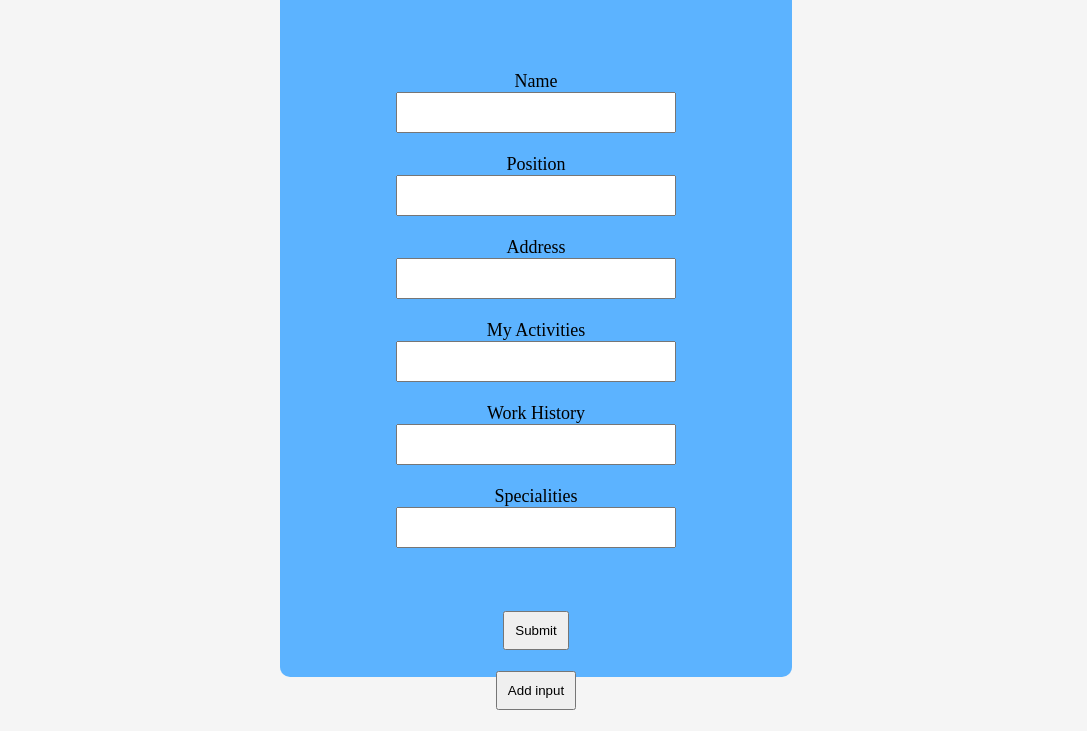
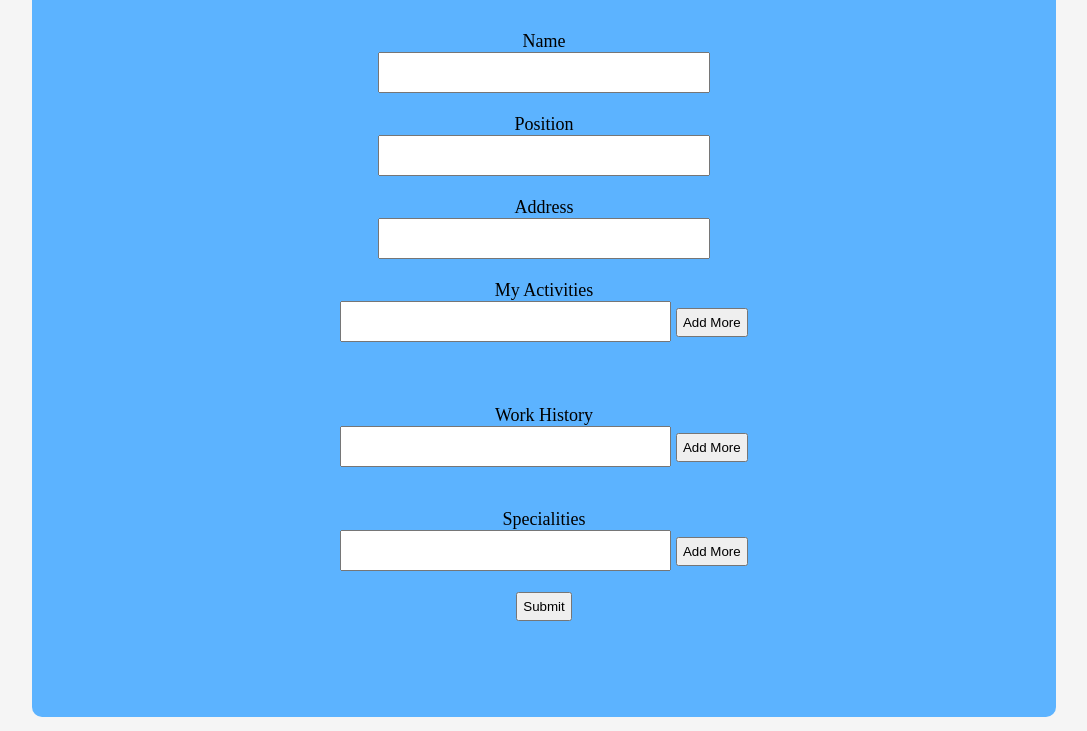
Before and after one commit to AhasanRahman/form_practice, a plain HTML site: page index.html in a window 1280 px wide. Shown: the part 91-822 px from the top of the page, without its empty margins (104-1191 px from the left). Drawn offline with Linux system fonts and the light colour scheme.

Commit message:
uiupdate

```diff
--- a/index.html
+++ b/index.html
@@ -1,59 +1,75 @@
 <!DOCTYPE html>
 <html lang="en">
+
 <head>
     <meta charset="UTF-8">
     <meta name="viewport" content="width=device-width, initial-scale=1.0">
     <title>Document</title>
     <link rel="stylesheet" href="style.css">
 </head>
+
 <body>
+
     <div class="container">
+
         <label for="image_input">Select image:</label>
 
-        <input type="file"  id="image_input" value=""  accept="image/png, image/jpg">
+        <input type="file" id="image_input" value="" accept="image/png, image/jpg">
 
         <img id="img" src="" alt="images">
 
         <div id="display_image"></div>
 
-        <form id ="myform" onsubmit="" >
 
+        <form id="myform" onsubmit="">
 
-           <br><br>
-
+            <br><br>
 
             <label for="name">Name</label><br>
             <input type="text" name=""><br>
             <br>
 
             <label for="name">Position</label><br>
-            <input type="text" name=""   ><br>
+            <input type="text" name=""><br>
 
             <br>
             <label for="name">Address</label><br>
-            <input type="text" name=""  ><br>
-             <br>
+            <input type="text" name=""><br>
+            <br>
 
-            <section class="repeating" id="repeating">
+
+            <div id="repeat1">
                 <label for="name">My Activities</label><br>
-                <input type="text" name=""   ><br>
+                <input type="text"  >
+                <button onclick="handleaddInput(event)" class="push-to-add"> Add More</button><br><br>
 
-                <br>
+            </div>
+            <br>
+            <br>
+
+            <div id="repeat2">
                 <label for="name">Work History</label><br>
-                <input type="text" name=""  ><br><br>
+                <input type="text" name="">
+                <button onclick="handleaddInput2(event)" class="push-to-add"> Add More</button><br>
+            </div>
 
-                <label for="name">Specialities</label><br>
-                <input type="text" name=""><br><br>
-
-            </section>
 
             <br><br>
-            <button type="submit" class="push-to-add" > Submit</button><br><br>
+            <div id="repeat3">
+                <label for="name">Specialities</label><br>
+                <input type="text" name="">
+                <button onclick="handleaddInput3(event)" class="push-to-add"> Add More</button>
+
+            </div>
+
+            <br>
+            <button type="submit" class="push-to-add"> Submit</button><br>
 
         </form>
-        <button onclick="handleaddInput()" class="push-to-add" > Add input</button><br><br>
+        <!-- <button onclick="handleaddInput()" class="push-to-add" > Add input</button><br><br> -->
     </div>
 
-<script src="index.js"></script>
+    <script src="index.js"></script>
 </body>
+
 </html>
--- a/index.js
+++ b/index.js
@@ -1,23 +1,103 @@
-let repeating = document.getElementById("repeating");
+let repeat1 = document.getElementById("repeat1");
 const img = document.getElementById("img");
 
+// const element = document.getElementById("input_data");
+let countId=0
 const handleaddInput = () => {
-    //  event.preventDefault();
+      //event.preventDefault();
+
     const newinput = `
 
-    <input type="text" name=""   ><br>
-
-    <br>
-    <input type="text" name=""  ><br><br>
+     <input type="text" name="" id="inputid${countId=countId+1}" placeholder="work hours">
 
 
-    <input type="text" name=""  ><br>`
+     <button id="btn${countId}" onclick="removeFunction(event,${countId})">remove</button>`
 
-    repeating.innerHTML += (newinput);
+    repeat1.innerHTML += (newinput);
+
 }
+
+const removeFunction=(event,id)=>{
+    event.preventDefault();
+
+    document.getElementById(`inputid${id}`).remove();
+    document.getElementById(`btn${id}`).remove();
+}
+
+let repeat2 = document.getElementById("repeat2");
+
+const handleaddInput2 = (event) => {
+    event.preventDefault();
+    const newinput = `
+
+    <input type="text" name="" id="inputid${countId=countId+1}" placeholder="Development">
+
+
+    <button id="btn${countId}" onclick="removeFunction(event,${countId})">remove</button>`
+
+    repeat2.innerHTML += (newinput);
+}
+
+
+let repeat3 = document.getElementById("repeat3");
+
+const handleaddInput3 = (event) => {
+    event.preventDefault();
+    const newinput = `
+
+    <input type="text" name="" id="inputid${countId=countId+1}" placeholder="">
+
+
+    <button id="btn${countId}" onclick="removeFunction(event,${countId})">remove</button>`
+
+    repeat3.innerHTML += (newinput);
+}
+
 
 const image_input = document.querySelector("#image_input");
 
 image_input.addEventListener("change", () => {
     img.src = URL.createObjectURL(image_input.files[0]);
 });
+
+
+
+
+
+
+
+
+
+
+
+
+
+// if(input_data.value){
+    //     const para =document.createElement("");
+
+    //     para.innerHTML = `${input_data.value} <button>delete</button>`;
+
+    //     const deleteBtn = para.getElementsByTagName("button");
+
+    //     deleteBtn[0].addEventListener("click",() => {
+    //         para.remove();
+    //     })
+
+    // element.appendChild(para)
+    // }
+
+
+
+// const handleaddInput = () => {
+//     //  e.preventDefault();
+
+//     const newinput = `
+
+//     Job success <input id="input${idcount=idcount+1}" type="text" name="" placeholder=""   >
+//     <br><br>
+//      On budget
+//     <input id="input${idcount=idcount+1}" type="text" name=""  >`
+
+//     repeating.innerHTML += (newinput);
+
+// }
--- a/style.css
+++ b/style.css
@@ -3,30 +3,35 @@ body{
     display: flex;
     justify-content: center;
     height: 100vh;
+    width: 100vw;
     /* padding: 20px; */
 background-color:whitesmoke;
 font-size: large;
 
 }
 
-#myform{
+#myform {
+  height: ;
+  width:;
+  align-items:;
 
 }
 .container{
     text-align: center;
-    height: 90vh;
-    width: 40vw;
+    height: 100%;
+    width: 80vw;
     border-radius: 10px;
     background-color:#5CB3FF;
 
 }
 input[type=text] {
     font-size: large;
-    width: 50%;
+    width: 30%;
     padding: 8px 10px;
+
 }
 .push-to-add{
-padding: 10px;
+padding: 5px;
 
 }
 
@@ -36,3 +41,18 @@ padding: 10px;
     background-position:center;
     border: ;
   }
+
+  #repeat1{
+    padding:;
+    height:;
+    width:;
+    align-items: ;
+
+  }
+
+  #repeat1{
+
+  }
+  #repeat1{
+
+  }
```
